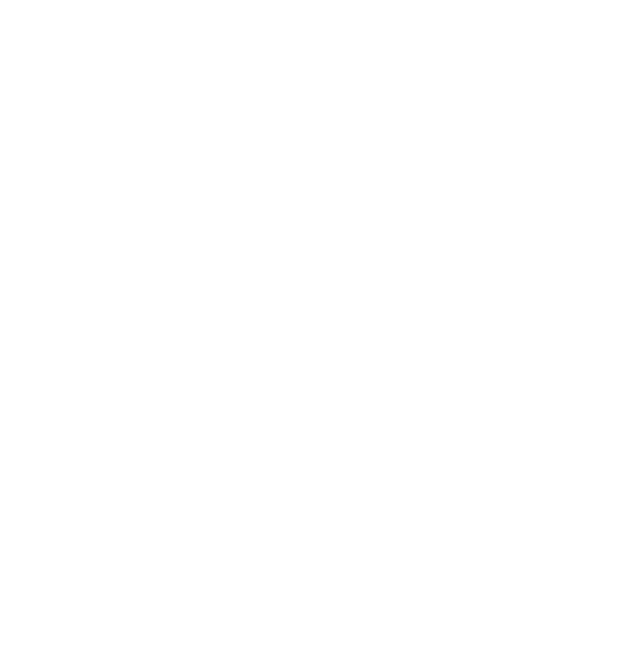
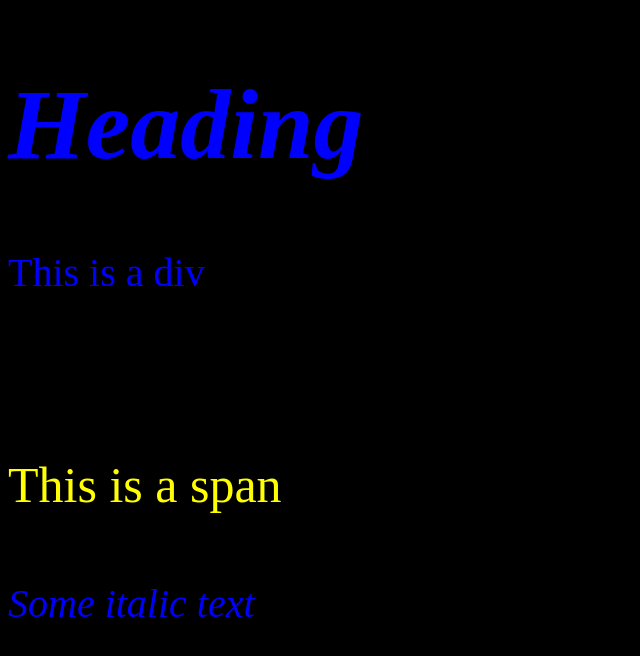
Before and after one commit to Vedaang-Chopra/Practicing_Web_Development, a plain HTML site: page Practicing_CSS/f-01.html in a window 1280 px wide. Shown: the whole page, without its empty margins (0-640 px from the left). Drawn offline with Linux system fonts and the light colour scheme.

Commit message:
First Changes in CSS

```diff
--- a/Practicing_CSS/f-01.html
+++ b/Practicing_CSS/f-01.html
@@ -3,8 +3,35 @@
 <head>
     <meta charset="UTF-8">
     <title>HTML Content for CSS</title>
+    <style>
+        *{
+            color: blue;
+            font-size:100px;
+
+        }
+        .el{
+            font-size:40px;
+        }
+        #em{
+            color:yellow;
+            font-size:50px ;
+        }
+        h1{
+            font-style: italic;
+        }
+
+
+    </style>
 </head>
-<body>
-
+<body bgcolor="black">
+<h1>Heading</h1>
+<div class="el">
+    This is a div
+</div>
+<br>
+<span id="em">
+    This is a span
+</span><br>
+<i class="el">Some italic text</i>
 </body>
 </html>
```
